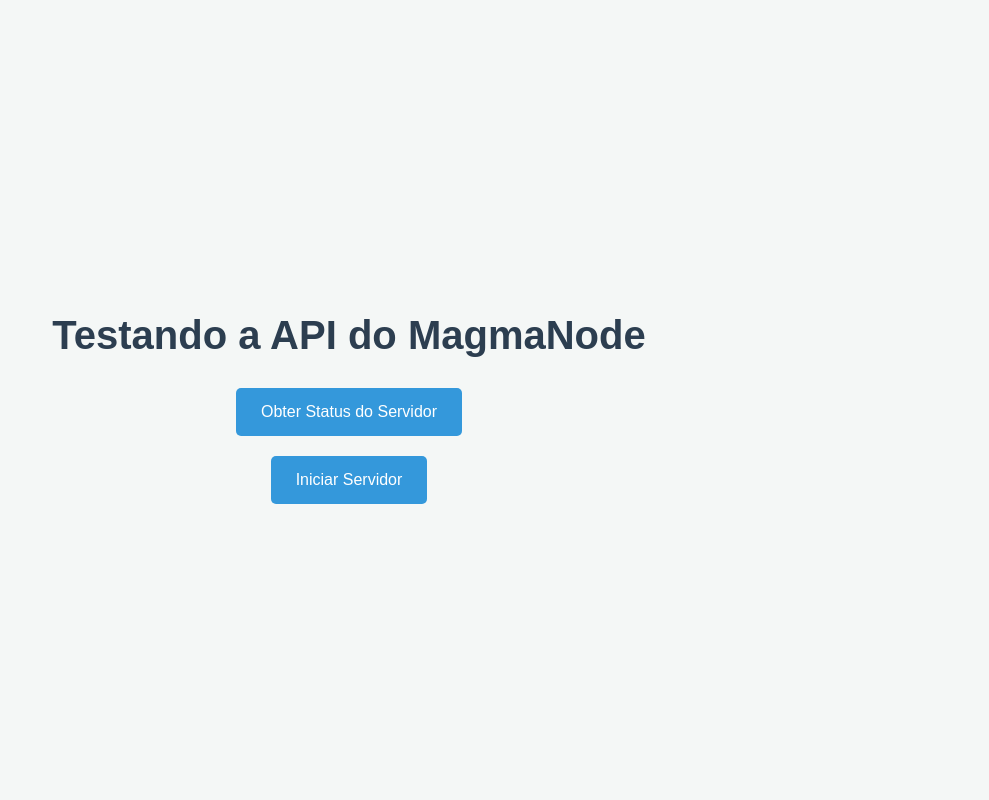
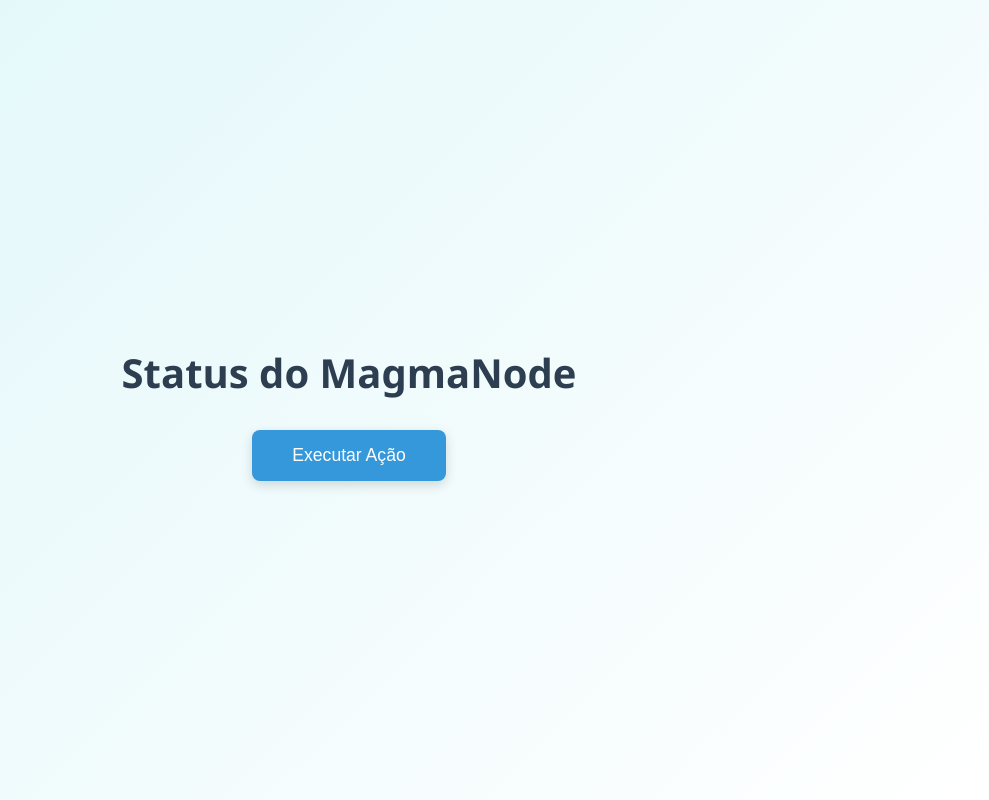
Before and after one commit to m83629466/Server-panel, a plain HTML site: page index.html in a window 1280 px wide. Shown: the whole page, without its empty margins (291-1280 px from the left). Drawn offline with Linux system fonts and the light colour scheme.

Commit message:
Update index.html

```diff
--- a/index.html
+++ b/index.html
@@ -1,14 +1,17 @@
 <!DOCTYPE html>
 <html lang="pt-br">
+<head>
+  <meta charset="UTF-8" />
+  <meta name="viewport" content="width=device-width, initial-scale=1.0"/>
+  <title>Status do MagmaNode</title>
+  <style>
+    * {
+      box-sizing: border-box;
+    }
 
-<head>
-  <meta charset="UTF-8">
-  <meta name="viewport" content="width=device-width, initial-scale=1.0">
-  <title>Testando a API do MagmaNode</title>
-  <style>
     body {
-      font-family: 'Arial', sans-serif;
-      background-color: #f4f7f6;
+      font-family: 'Segoe UI', sans-serif;
+      background: linear-gradient(135deg, #e0f7fa, #ffffff);
       color: #333;
       margin: 0;
       padding: 0;
@@ -17,42 +20,46 @@
       align-items: center;
       height: 100vh;
       flex-direction: column;
+      text-align: center;
     }
 
     h1 {
+      font-size: 2.5rem;
       color: #2c3e50;
-      font-size: 2.5em;
-      margin-bottom: 20px;
+      margin-bottom: 30px;
     }
 
-    .button {
+    .action-button {
       background-color: #3498db;
       color: white;
       border: none;
-      padding: 15px 25px;
-      font-size: 1em;
-      margin: 10px;
-      border-radius: 5px;
+      padding: 15px 40px;
+      font-size: 1.1rem;
+      border-radius: 8px;
       cursor: pointer;
-      transition: background-color 0.3s;
+      box-shadow: 0 4px 12px rgba(0, 0, 0, 0.15);
+      transition: background-color 0.3s ease, transform 0.2s ease;
     }
 
-    .button:hover {
+    .action-button:hover {
       background-color: #2980b9;
+      transform: translateY(-2px);
+    }
+
+    .action-button:active {
+      transform: scale(0.98);
     }
 
     #status {
+      margin-top: 30px;
+      padding: 25px;
+      border-radius: 10px;
       background-color: #fff;
-      color: #333;
-      padding: 20px;
-      border-radius: 8px;
-      box-shadow: 0 4px 8px rgba(0, 0, 0, 0.1);
-      width: 80%;
+      box-shadow: 0 4px 12px rgba(0, 0, 0, 0.1);
       max-width: 600px;
-      margin-top: 20px;
-      text-align: center;
-      font-size: 1.2em;
+      width: 90%;
       display: none;
+      font-size: 1.1rem;
     }
 
     .status-success {
@@ -63,56 +70,59 @@
       color: #e74c3c;
     }
   </style>
+</head>
+<body>
+
+  <h1>Status do MagmaNode</h1>
+
+  <button class="action-button" onclick="executarAcao()">Executar Ação</button>
+
+  <div id="status"></div>
+
   <script>
-    async function fetchStatus() {
+    // ✅ Apenas altere esta constante para mudar o link base da API
+    const API_BASE = 'https://vercel.com/m83629466s-projects/server-panel/GgjDCsyhAvBCAWMXsp3k6uCnKTRs';
+
+    async function executarAcao() {
+      const statusElement = document.getElementById('status');
+      statusElement.style.display = 'block';
+      statusElement.innerHTML = 'Carregando dados do servidor...';
+
       try {
-        const response = await fetch('https://server-panel-figp.onrender.com');
-        const data = await response.json();
+        // Obter status do servidor
+        const statusResponse = await fetch(`${API_BASE}`);
+        const statusData = await statusResponse.json();
 
-        const statusElement = document.getElementById('status');
-        if (data.success) {
+        if (statusData.success) {
           statusElement.innerHTML = `
-            <p class="status-success"><strong>Status:</strong> ${data.data.status}</p>
-            <p><strong>CPU:</strong> ${data.data.cpu}</p>
-            <p><strong>RAM:</strong> ${data.data.ram}</p>
-            <p><strong>Disco:</strong> ${data.data.disk}</p>
-            <p><strong>Jogadores:</strong> ${data.data.players}</p>
+            <p class="status-success"><strong>Status:</strong> ${statusData.data.status}</p>
+            <p><strong>CPU:</strong> ${statusData.data.cpu}</p>
+            <p><strong>RAM:</strong> ${statusData.data.ram}</p>
+            <p><strong>Disco:</strong> ${statusData.data.disk}</p>
+            <p><strong>Jogadores:</strong> ${statusData.data.players}</p>
           `;
         } else {
-          statusElement.innerHTML = '<p class="status-error">Erro ao obter dados do servidor</p>';
+          statusElement.innerHTML = `<p class="status-error">Erro ao obter dados do servidor.</p>`;
         }
-        statusElement.style.display = 'block';
-      } catch (err) {
-        console.error(err);
-        document.getElementById('status').innerHTML = '<p class="status-error">Erro ao comunicar com a API</p>';
-        document.getElementById('status').style.display = 'block';
-      }
-    }
 
-    async function startServer() {
-      try {
-        const response = await fetch('https://server-panel-figp.onrender.com/api/power/start', {
-          method: 'POST',
+        // Tentar iniciar o servidor
+        const startResponse = await fetch(`${API_BASE}/api/power/start`, {
+          method: 'POST'
         });
-        const result = await response.json();
+        const startResult = await startResponse.json();
 
-        if (result.success) {
-          alert('Servidor iniciado com sucesso!');
+        if (startResult.success) {
+          statusElement.innerHTML += `<p class="status-success">Servidor iniciado com sucesso!</p>`;
         } else {
-          alert(`Erro: ${result.error}`);
+          statusElement.innerHTML += `<p class="status-error">Falha ao iniciar o servidor: ${startResult.error || 'Erro desconhecido'}</p>`;
         }
-      } catch (err) {
-        alert('Erro ao enviar comando para iniciar o servidor');
+
+      } catch (error) {
+        console.error(error);
+        statusElement.innerHTML = '<p class="status-error">Erro ao comunicar com a API.</p>';
       }
     }
   </script>
-</head>
 
-<body>
-  <h1>Testando a API do MagmaNode</h1>
-  <button class="button" onclick="fetchStatus()">Obter Status do Servidor</button>
-  <button class="button" onclick="startServer()">Iniciar Servidor</button>
-  <p id="status"></p>
 </body>
-
 </html>
```
